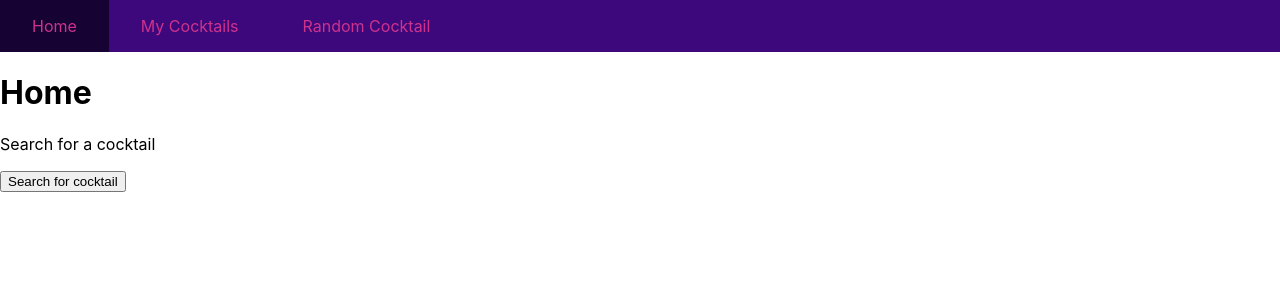
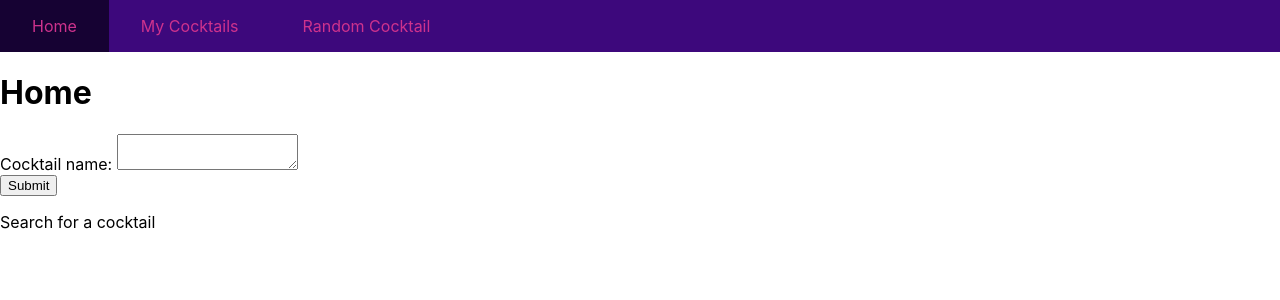
Before and after one commit to magikitty/cocktail-app, a React (Create React App) app: page / in a window 1280 px wide. Shown: the top 300 px of the page. Built offline with nearby package versions, Linux system fonts and the light colour scheme.

Commit message:
Add search cocktail in Home

```diff
--- a/src/pages/Home.js
+++ b/src/pages/Home.js
@@ -1,13 +1,42 @@
 import FetchCocktails from "../Components/FetchCocktails";
+import {useRef, useState} from "react";
 
 const Home = () => {
-  const apiUrl = "https://www.thecocktaildb.com/api/json/v1/1/search.php?s=margarita";
+  // const apiUrl = "https://www.thecocktaildb.com/api/json/v1/1/search.php?s=margarita";
+  const apiUrlBase = "https://www.thecocktaildb.com/api/json/v1/1/search.php?s=";
+  const refName = useRef("");
+  const [nameSearched, setNameSearched] = useState();
+
+  const submitHandler = (event) => {
+    console.log("pressed submit");
+    // Prevent default submit behaviour to use custom behaviour
+    event.preventDefault();
+    setNameSearched(refName.current.value);
+    refName.current.value = "";
+  };
+
+  let content;
+  if (nameSearched) {
+    let apiFull = apiUrlBase + nameSearched;
+    content = <FetchCocktails urlApi={apiFull} buttonText="Search for cocktail"/>
+  } else {
+    content = <></>
+  }
 
   return (
     <div>
       <h1>Home</h1>
+
+      <form onSubmit={submitHandler}>
+        <div>
+          <label htmlFor="name">Cocktail name: </label>
+          <textarea id="name" ref={refName}></textarea>
+        </div>
+        <input type="submit" value="Submit" />
+      </form>
+
       <p>Search for a cocktail</p>
-      <FetchCocktails urlApi={apiUrl} buttonText="Search for cocktail"/>
+      {content}
     </div>
   )
 }
```
